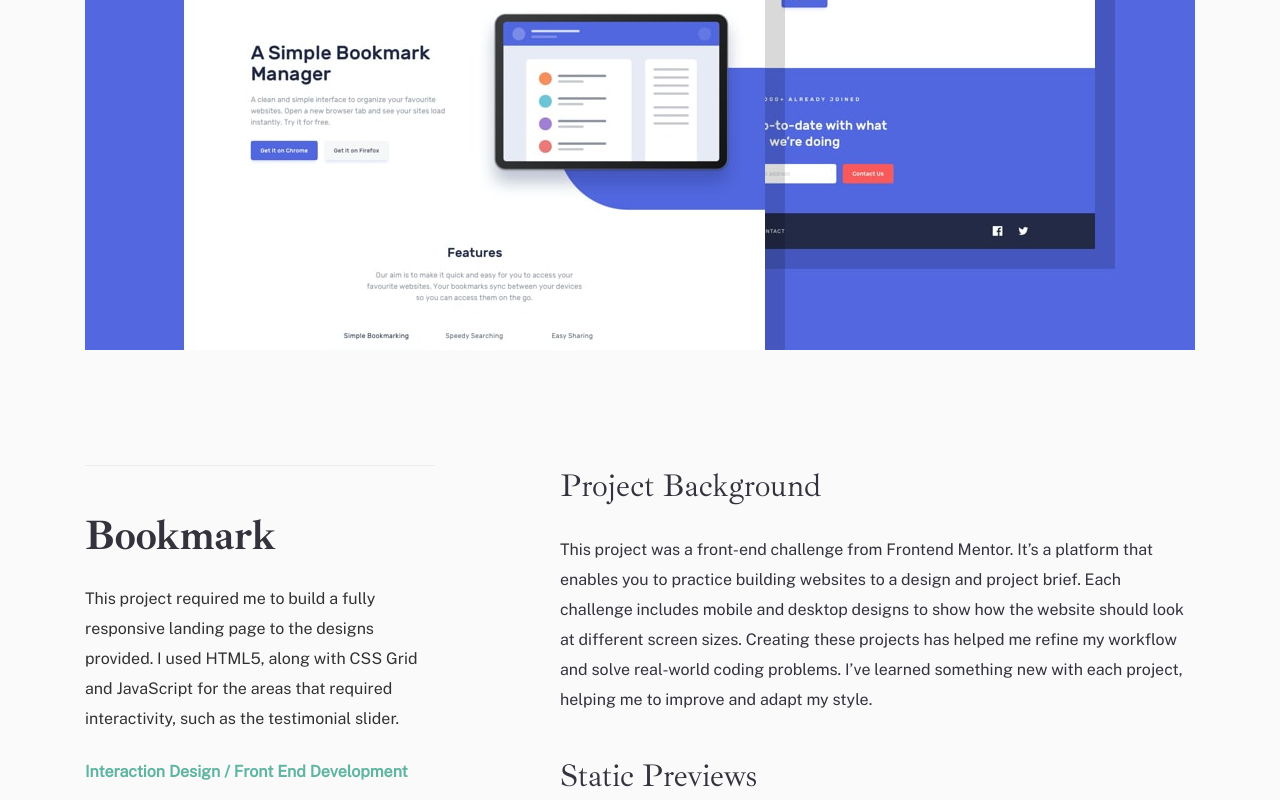
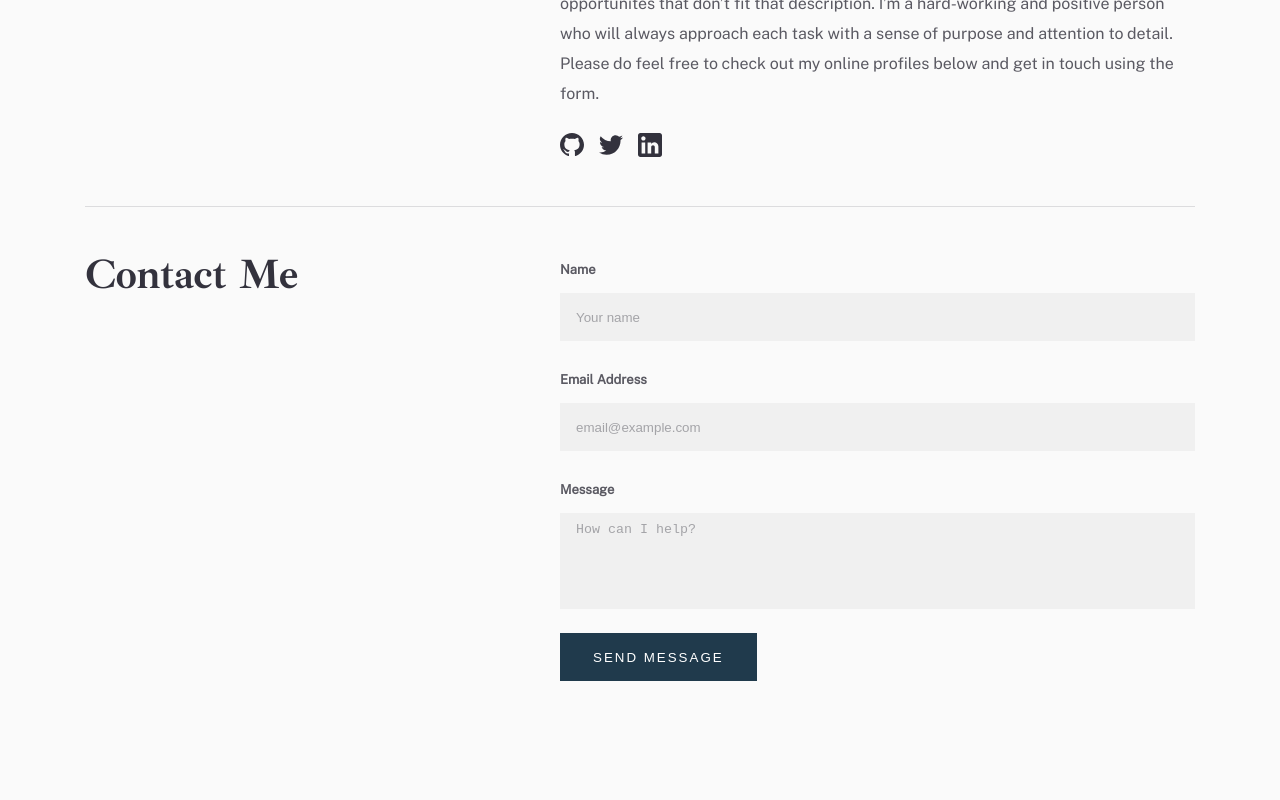
Before and after one commit to danielopq/minimalPortfolio, a React (Vite) app: page /contact in a window 1280 px wide. Shown: the part 340-1140 px from the top of the page. Built offline with nearby package versions, Linux system fonts and the light colour scheme.

Commit message:
Footer.tsx - navigates now

```diff
--- a/src/PortFolioApp.tsx
+++ b/src/PortFolioApp.tsx
@@ -1,19 +1,33 @@
+import { Route, Routes, useNavigate } from 'react-router-dom';
 import Navbar from "./components/shared/navBar/NavBar";
 import Home from "./components/home/Home";
 import Portfolio from "./components/portfolio/Portfolio";
 import ContactMe from "./components/contactMe/ContactMe";
-import PortfolioDetails from "./components/portfolioDetails/portfolioDetails";
+import PortfolioDetails from './components/portfolioDetails/PortfolioDetails';
 import Footer from "./components/shared/footer/Footer";
 
 const PortFolioApp: React.FC = () => {
+
+    const navigate = useNavigate();
+
+    /**
+     * Navigates to the specified section.
+     * @param {string} section - The path of the section to navigate to.
+     */
+    const changeSection = (section: string): void => {
+        navigate(section);
+    }
+
     return (
         <>
             <Navbar />
-            {/* <Home /> */}
-            {/* <Portfolio /> */}
-            {/* <ContactMe /> */}
-            <PortfolioDetails />
-            <Footer />
+            <Routes>
+                <Route path="/" element={<Home />} />
+                <Route path="/portfolio" element={<Portfolio />} />
+                <Route path="/details" element={<PortfolioDetails />} />
+                <Route path="/contact" element={<ContactMe />} />
+            </Routes>
+            <Footer changeSection={changeSection}/>
         </>
 
     )
--- a/src/components/shared/footer/Footer.tsx
+++ b/src/components/shared/footer/Footer.tsx
@@ -1,24 +1,25 @@
 import './footer.css';
-
 import SocialMedia from '../socialMedia/SocialMedia';
 
-const Footer: React.FC = () => {
+interface FooterProps{
+    changeSection:(section:string)=>void;
+}
 
-    /**
-     * Updates the current section state to the selected section.
-     * @param {string} section - The section to navigate to.
-     */
-    const changeSection = (section: string): void => {
-
-    }
+/**
+ * Renders the footer present on all website sections. It serves as a secondary navigation bar and contains links to various social media platforms.
+ * @param {FooterProps} param0 - Props for the Footer component.
+ * @param {Function} param0.changeSection - Function that allows navigation through different website sections.
+ * @returns {JSX.Element} - The rendered footer section.
+ */
+const Footer: React.FC<FooterProps> = ({changeSection}) => {
 
     return (
         <footer id='mainFooter'>
             <div id="mainFooterContainer">
                 <div id="mainFooterlinks">
-                    <button onClick={() => changeSection('home')}>HOME</button>
-                    <button onClick={() => changeSection('portfolio')}>PORTFOLIO</button>
-                    <button onClick={() => changeSection('contact')}>CONTACT ME</button>
+                    <button onClick={() => changeSection('/')}>HOME</button>
+                    <button onClick={() => changeSection('/portfolio')}>PORTFOLIO</button>
+                    <button onClick={() => changeSection('/contact')}>CONTACT ME</button>
                 </div>
                 <SocialMedia mode='light'/>
             </div>
--- a/src/main.tsx
+++ b/src/main.tsx
@@ -1,12 +1,14 @@
 import { StrictMode } from 'react';
 import { createRoot } from 'react-dom/client';
-
+import { BrowserRouter } from 'react-router-dom';
 import PortFolioApp from './PortFolioApp';
 
 import './index.css'
 
 createRoot(document.getElementById('root')!).render(
   <StrictMode>
-    <PortFolioApp />
+    <BrowserRouter>
+      <PortFolioApp />
+    </BrowserRouter>
   </StrictMode>,
 )
```
